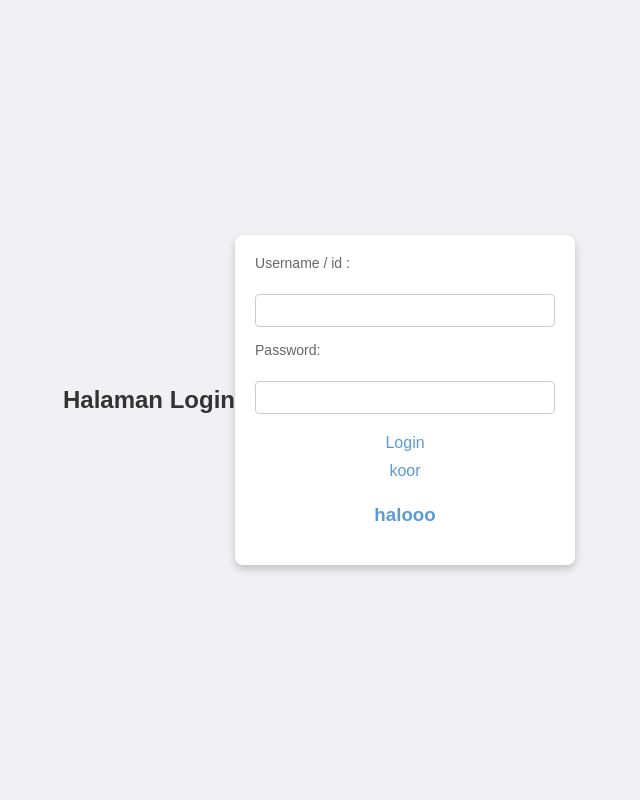
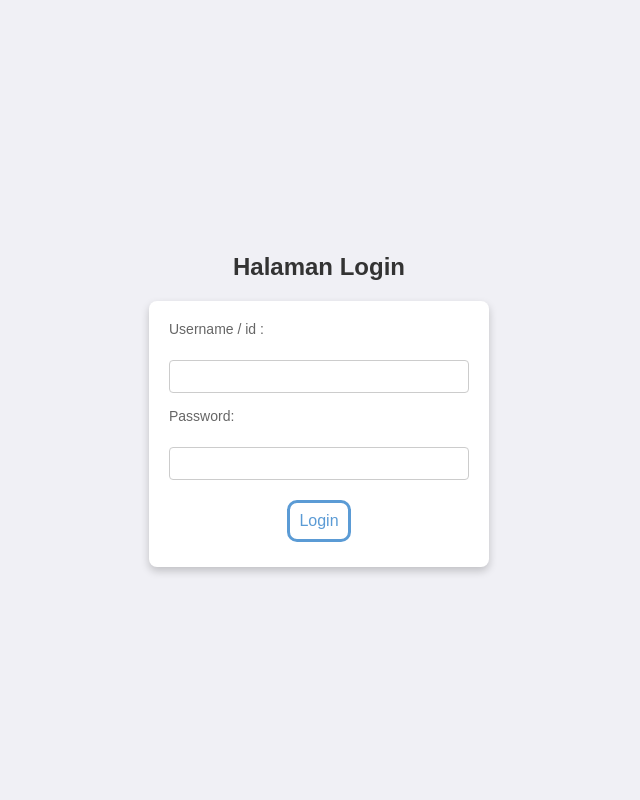
Before and after one commit to Epannjj/Digikidz, a PHP site: page / in a window 1280 px wide. Shown: the whole page, without its empty margins (321-961 px from the left). Run offline with PHP 8.4, Linux system fonts and the light colour scheme.

Commit message:
edit css

```diff
--- a/index.php
+++ b/index.php
@@ -6,9 +6,9 @@
     <meta name="viewport" content="width=device-width, initial-scale=1.0">
     <title>Login</title>
     <style>
-        /* Center the form on the page */
         body {
             display: flex;
+            flex-direction: column;
             align-items: center;
             justify-content: center;
             height: 100vh;
@@ -56,8 +56,12 @@
         }
 
         a {
+            border-style: solid;
+            border-color: #5b9bd5;
             display: inline-block;
             margin: 5px 0;
+            padding: 9px;
+            border-radius: 10px;
             color: #5b9bd5;
             text-decoration: none;
         }
@@ -80,8 +84,6 @@
         <label for="password">Password:</label><br>
         <input type="password" id="password" name="password" required><br>
         <a href="guru.php">Login</a><br>
-        <a href="koordinator.php">koor</a>
-        <h3>halooo</h3>
     </form>
 </body>
 <script src="script.js"></script>
```
